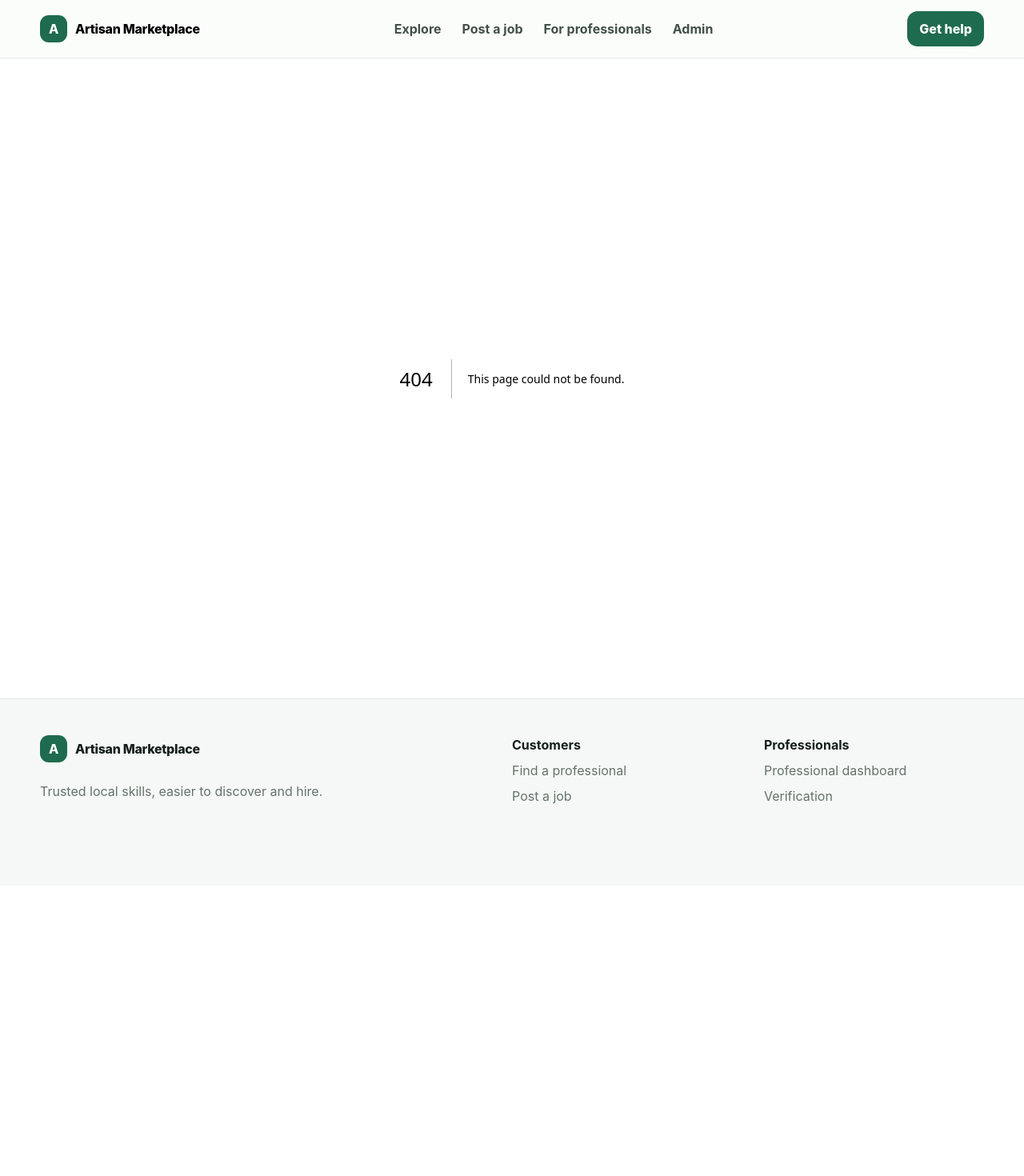
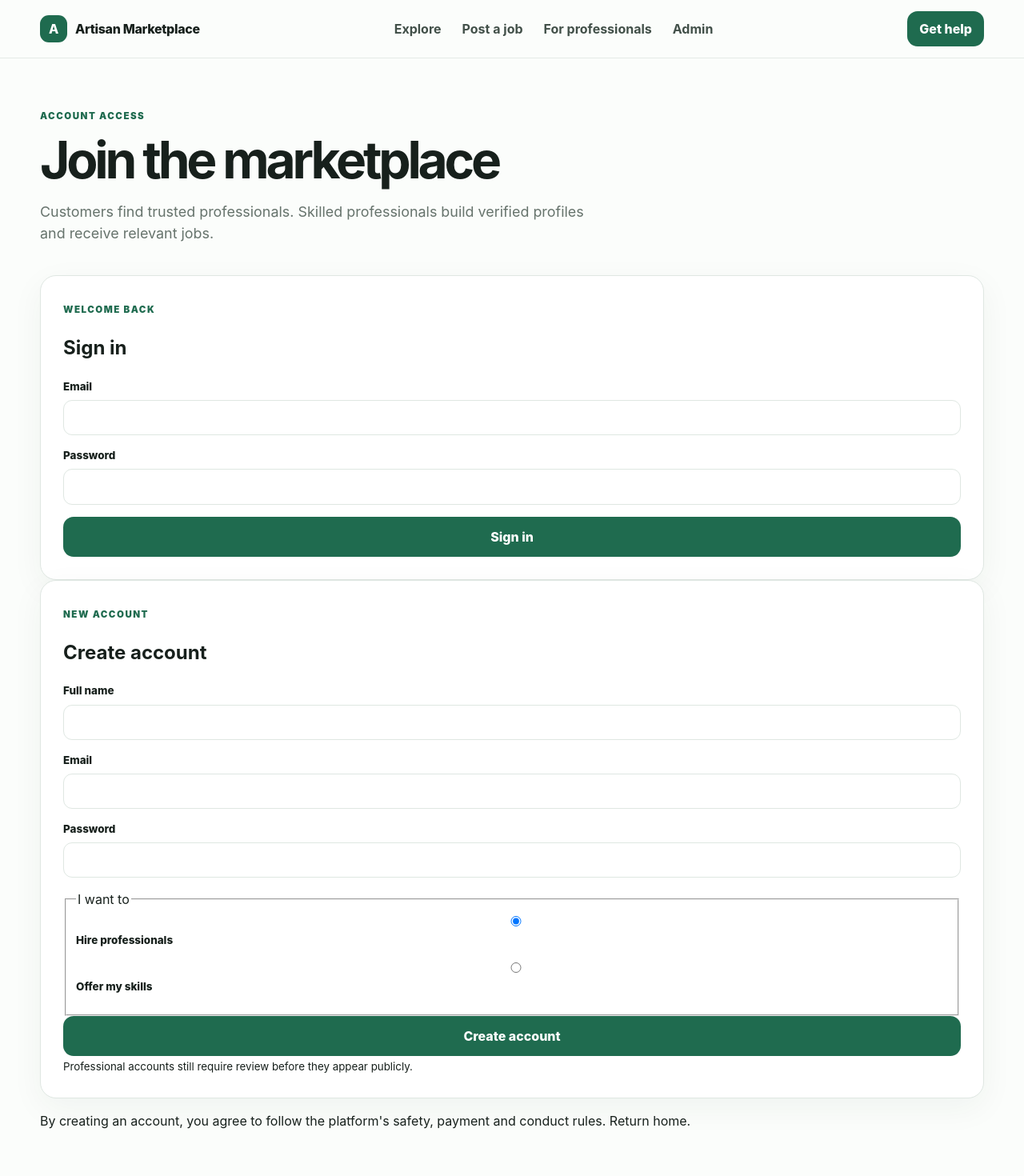
Before and after one commit to speakoutMentalHealth/Artisan-Marketplace, a Next.js app: page /auth in a window 1280 px wide. Before the commit this address had no page. Shown: the top 1470 px of the page at 80% size. Before the commit the page ends 1107 px from the top, so only its background shows below. Built offline with nearby package versions, Linux system fonts and the light colour scheme.

Commit message:
Build src/app/auth/page.tsx

```diff
--- /dev/null
+++ b/src/app/auth/page.tsx
@@ -0,0 +1,50 @@
+import Link from "next/link";
+import { signInAction, signUpAction } from "./actions";
+
+export default async function AuthPage({
+  searchParams,
+}: {
+  searchParams: Promise<{ error?: string; next?: string }>;
+}) {
+  const { error, next } = await searchParams;
+
+  return (
+    <div className="shell page authPage">
+      <div className="pageHeading authHeading">
+        <span className="eyebrow">Account access</span>
+        <h1>Join the marketplace</h1>
+        <p>Customers find trusted professionals. Skilled professionals build verified profiles and receive relevant jobs.</p>
+      </div>
+
+      {error ? <div className="formAlert" role="alert">{error}</div> : null}
+
+      <div className="authGrid">
+        <form className="formCard" action={signInAction}>
+          <span className="eyebrow">Welcome back</span>
+          <h2>Sign in</h2>
+          <input type="hidden" name="next" value={next ?? "/account"} />
+          <label>Email<input name="email" type="email" autoComplete="email" required /></label>
+          <label>Password<input name="password" type="password" autoComplete="current-password" required /></label>
+          <button className="button fullButton" type="submit">Sign in</button>
+        </form>
+
+        <form className="formCard" action={signUpAction}>
+          <span className="eyebrow">New account</span>
+          <h2>Create account</h2>
+          <label>Full name<input name="full_name" autoComplete="name" required /></label>
+          <label>Email<input name="email" type="email" autoComplete="email" required /></label>
+          <label>Password<input name="password" type="password" minLength={8} autoComplete="new-password" required /></label>
+          <fieldset className="roleChoice">
+            <legend>I want to</legend>
+            <label><input type="radio" name="role" value="customer" defaultChecked /> Hire professionals</label>
+            <label><input type="radio" name="role" value="professional" /> Offer my skills</label>
+          </fieldset>
+          <button className="button fullButton" type="submit">Create account</button>
+          <small className="formHelp">Professional accounts still require review before they appear publicly.</small>
+        </form>
+      </div>
+
+      <p className="authFootnote">By creating an account, you agree to follow the platform's safety, payment and conduct rules. <Link href="/">Return home</Link>.</p>
+    </div>
+  );
+}
```
